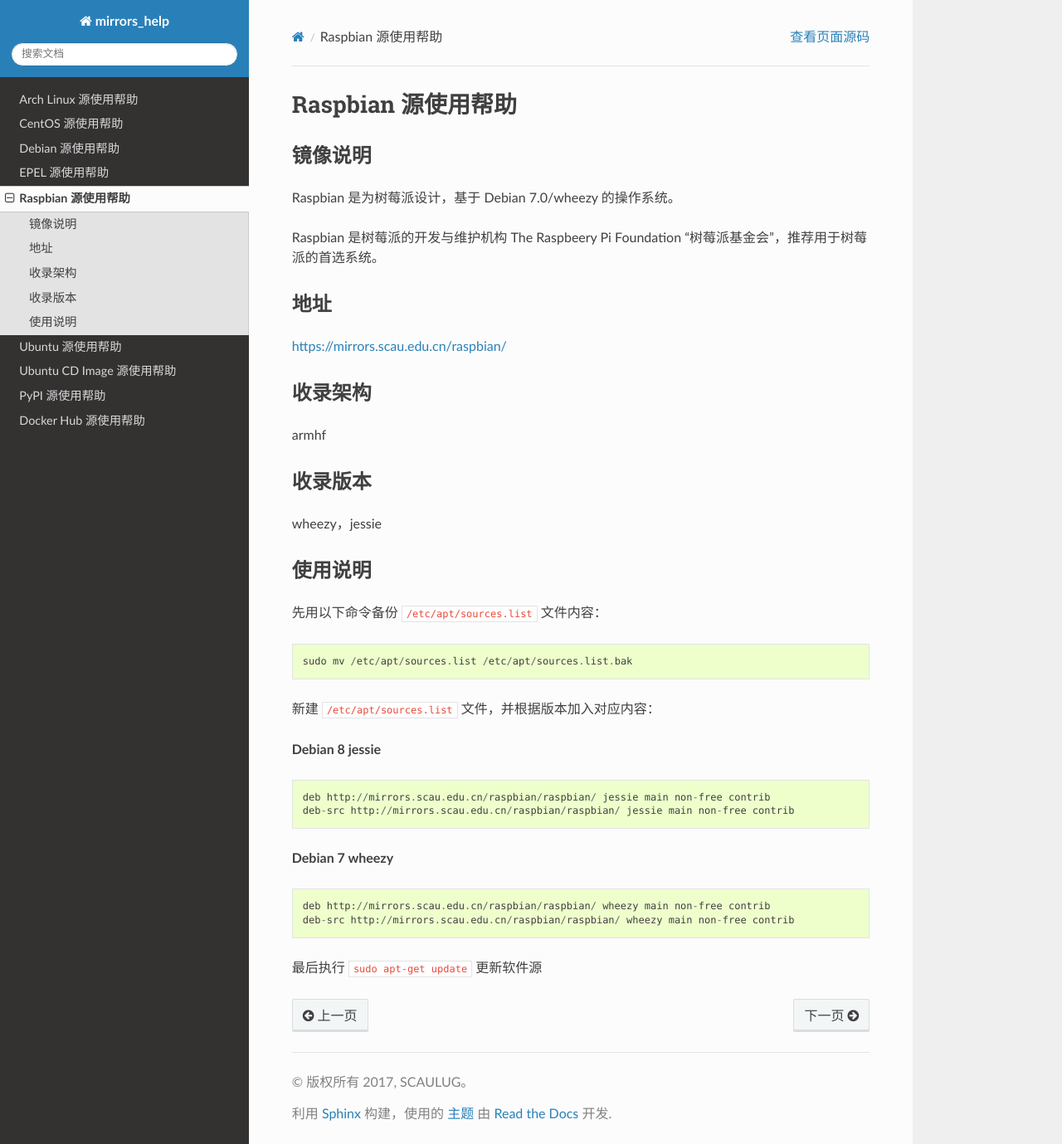
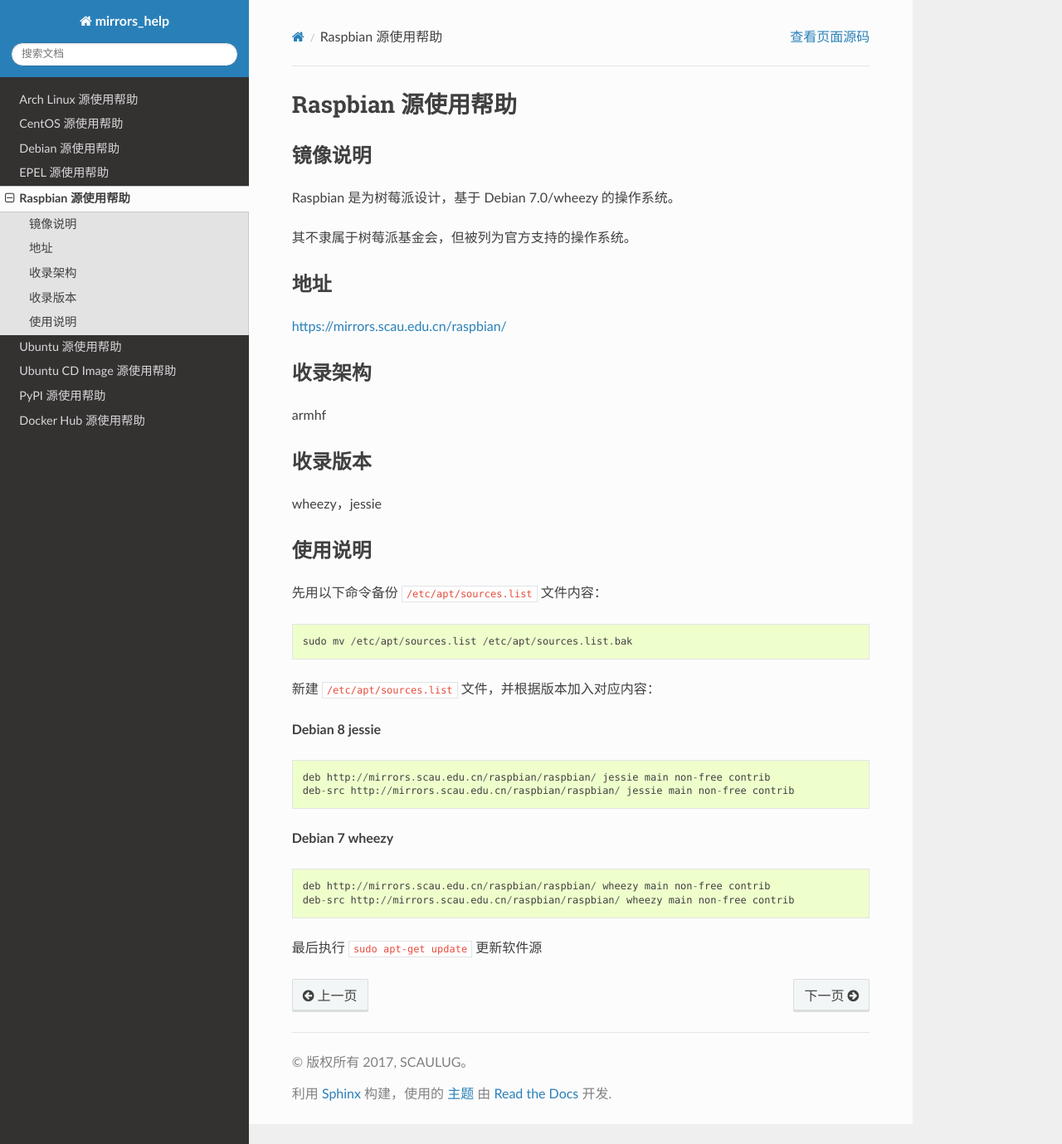
Before and after one commit to SCAULUG/Mirrors-Help, a Sphinx documentation site: the page built from source/raspbian.rst, in a window 1280 px wide and 1379 px high. Shown: the whole window at 83% size. Built offline with Sphinx 7.4.7 and the Read the Docs theme 2.0.0, drawn with Linux system fonts in a browser that asks for light colours.

Commit message:
fix some error

```diff
--- a/source/archlinux.rst
+++ b/source/archlinux.rst
@@ -15,7 +15,7 @@
 使用说明
 ========
 
-编辑 /etc/pacman.d/mirrorlist， 在文件的最顶端添加：
+编辑 ``/etc/pacman.d/mirrorlist`` ， 在文件的最顶端添加：
 
 ::
 
--- a/source/raspbian.rst
+++ b/source/raspbian.rst
@@ -7,7 +7,7 @@
 
 Raspbian 是为树莓派设计，基于 Debian 7.0/wheezy 的操作系统。
 
-Raspbian 是树莓派的开发与维护机构 The Raspbeery Pi Foundation “树莓派基金会”，推荐用于树莓派的首选系统。
+其不隶属于树莓派基金会，但被列为官方支持的操作系统。
 
 地址
 ====
```
Also changed, not shown: 1 other file.
